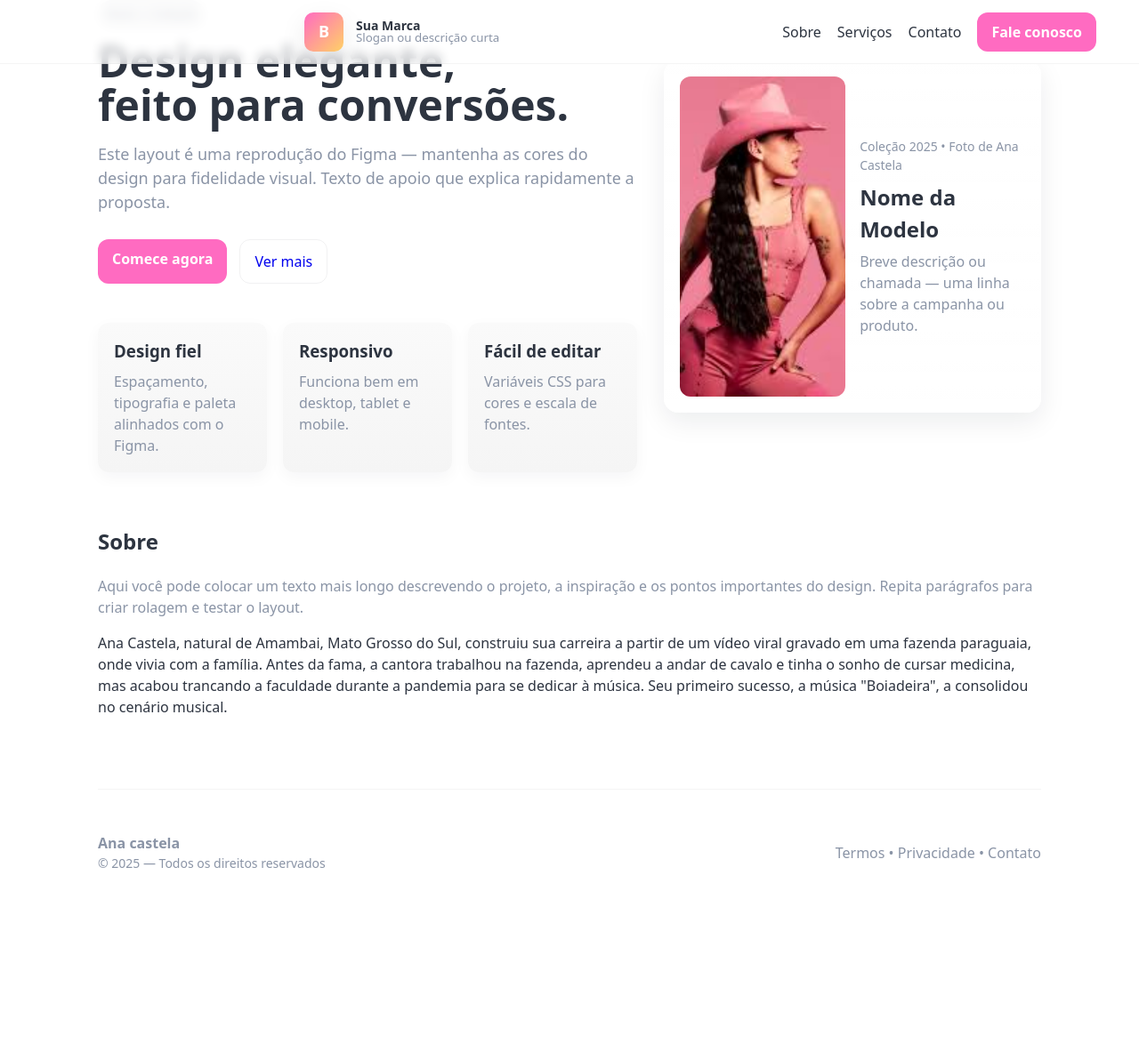
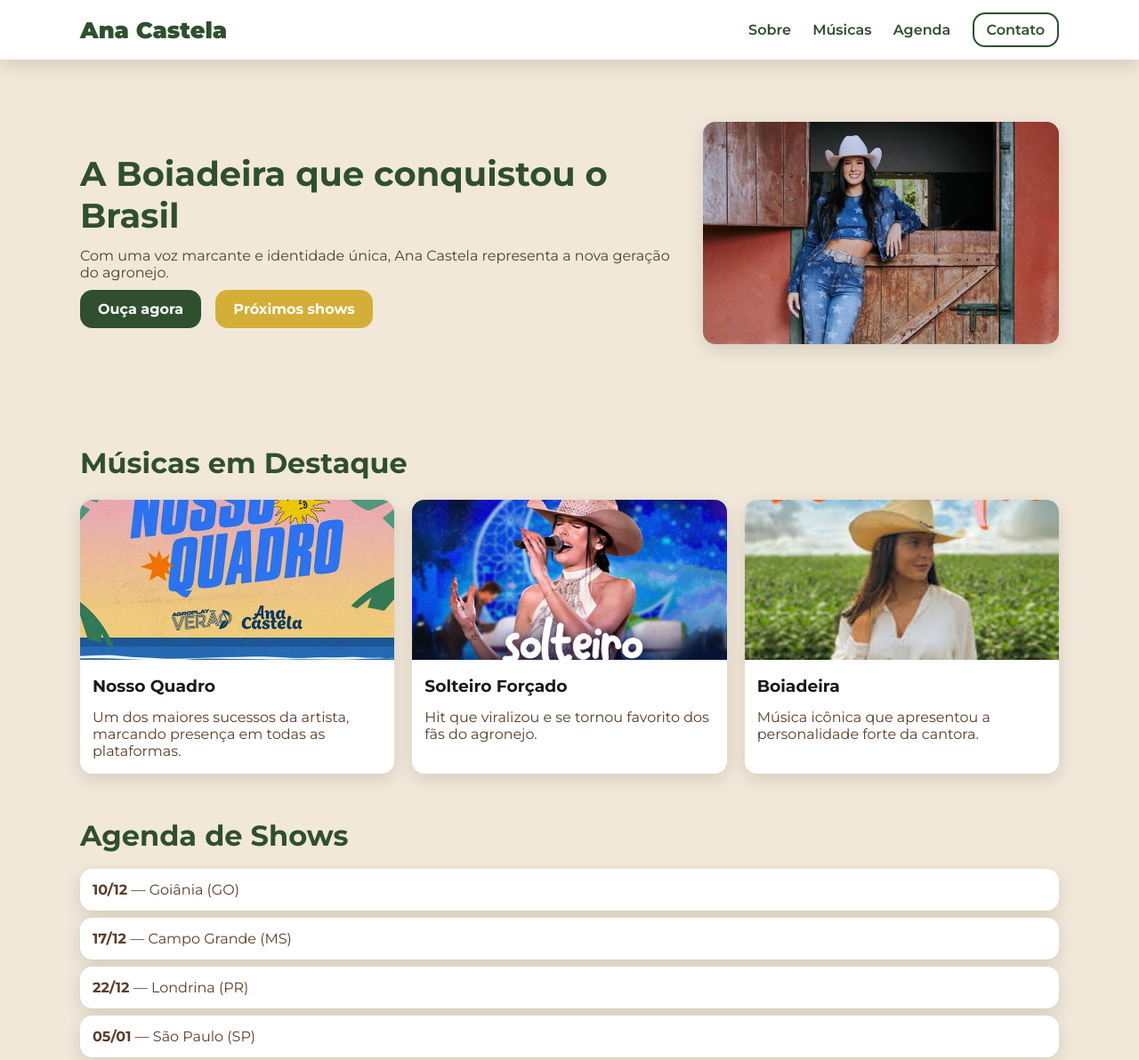
Before and after one commit to Bianca499/html, a plain HTML site: page Reproduzindo design/index.html in a window 1280 px wide. Shown: the top 1192 px of the page at 89% size. Before the commit the page ends 1029 px from the top, so only its background shows below. Drawn offline with Linux system fonts and the light colour scheme.

Commit message:
Add files via upload

```diff
--- a/Reproduzindo design/index.html
+++ b/Reproduzindo design/index.html
@@ -7,101 +7,101 @@
     <link rel="stylesheet" href="style.css">
 </head>
 <body>
+      <!-- Fonte estilo country moderna -->
+    <link href="https://fonts.googleapis.com/css2?family=Montserrat:wght@300;400;600;700;900&display=swap" rel="stylesheet">
 </head>
 <body>
-<header>
-<div class="brand container">
-<div class="logo">B</div>
-<div style="display:flex;flex-direction:column;line-height:1">
-<strong style="font-size:14px">Sua Marca</strong>
-<small style="color:var(--color-muted);">Slogan ou descrição curta</small>
-</div>
-</div>
 
+    <!-- HEADER -->
+    <header class="header">
+        <div class="container header-content">
+            <h1 class="logo">Ana Castela</h1>
 
-<nav style="margin-right:24px">
-<a href="#sobre">Sobre</a>
-<a href="#servicos">Serviços</a>
-<a href="#contato">Contato</a>
-<a class="cta" href="#">Fale conosco</a>
-</nav>
-</header>
+            <nav class="nav">
+                <a href="#sobre">Sobre</a>
+                <a href="#musicas">Músicas</a>
+                <a href="#agenda">Agenda</a>
+                <a href="#contato" class="btn-outline">Contato</a>
+            </nav>
+        </div>
+    </header>
 
+    <!-- HERO -->
+    <section class="hero">
+        <div class="container hero-grid">
 
-<main class="container">
-<section class="hero">
-<div class="hero-left">
-<span class="tag">Novo — Coleção</span>
-<h1>Design elegante, <br>feito para conversões.</h1>
-<p class="lead">Este layout é uma reprodução do Figma — mantenha as cores do design para fidelidade visual. Texto de apoio que explica rapidamente a proposta.</p>
-<div class="buttons">
-<a class="cta" href="#">Comece agora</a>
-<a class="btn-secondary" href="#">Ver mais</a>
-</div>
+            <div class="hero-text">
+                <h2>A Boiadeira que conquistou o Brasil</h2>
+                <p>Com uma voz marcante e identidade única, Ana Castela representa a nova geração do agronejo.</p>
 
+                <div class="hero-buttons">
+                    <a href="#musicas" class="btn-primary">Ouça agora</a>
+                    <a href="#agenda" class="btn-secondary">Próximos shows</a>
+                </div>
+            </div>
 
-<div class="features">
-<div class="feature">
-<h3>Design fiel</h3>
-<p>Espaçamento, tipografia e paleta alinhados com o Figma.</p>
-</div>
-<div class="feature">
-<h3>Responsivo</h3>
-<p>Funciona bem em desktop, tablet e mobile.</p>
-</div>
-<div class="feature">
-<h3>Fácil de editar</h3>
-<p>Variáveis CSS para cores e escala de fontes.
-</p>
-</div>
-</div>
-</div>
+            <div class="hero-image">
+                <img src="ana-castela imagem dela.webp" alt="Foto de Ana Castela">
+            </div>
 
+        </div>
+    </section>
 
-<div class="hero-right">
-<div class="card sticky-box">
-<div style="width:48%;">
-<div class="model">
-<!-- Substitua o caminho pela foto da modelo do Figma -->
-<img src="modelo ana castela.jpg" alt="Ana Castela">
-</div>
-</div>
-<div class="info">
-<div class="meta">Coleção 2025 • Foto de Ana Castela</div>
-<h2 style="margin:8px 0 6px">Nome da Modelo</h2>
-<p style="margin:0;color:var(--color-muted)">Breve descrição ou chamada — uma linha sobre a campanha ou produto.</p>
-</div>
-</div>
+    <!-- MÚSICAS -->
+    <section id="musicas" class="musicas container">
+        <h2>Músicas em Destaque</h2>
 
+        <div class="cards">
 
-</div>
-</section>
+            <div class="card">
+                <img src="Nosso quadro.jpg" alt="">
+                <h3>Nosso Quadro</h3>
+                <p>Um dos maiores sucessos da artista, marcando presença em todas as plataformas.</p>
+            </div>
 
+            <div class="card">
+                <img src="Solteiro_Forçado_-_Ana_Castela.png"">
+                <h3>Solteiro Forçado</h3>
+                <p>Hit que viralizou e se tornou favorito dos fãs do agronejo.</p>
+            </div>
 
-<section id="sobre" style="margin-top:60px">
-<h2>Sobre</h2>
-<p style="color:var(--color-muted)">Aqui você pode colocar um texto mais longo descrevendo o projeto, a inspiração e os pontos importantes do design. Repita parágrafos para criar rolagem e testar o layout.</p>
+            <div class="card">
+                <img src="musica boiadeira.jpg" alt="">
+                <h3>Boiadeira</h3>
+                <p>Música icônica que apresentou a personalidade forte da cantora.</p>
+            </div>
 
+        </div>
+    </section>
 
-<article style="margin-top:18
-</p>Ana Castela, natural de Amambai, Mato Grosso do Sul, construiu sua carreira a partir de um vídeo viral gravado em uma fazenda paraguaia, onde vivia com a família. Antes da fama, a cantora trabalhou na fazenda, aprendeu a andar de cavalo e tinha o sonho de cursar medicina, mas acabou trancando a faculdade durante a pandemia para se dedicar à música. Seu primeiro sucesso, a música "Boiadeira", a consolidou no cenário musical. <p></p>
-<p>Ana Castela, natural de Amambai, Mato Grosso do Sul, construiu sua carreira a partir de um vídeo viral gravado em uma fazenda paraguaia, onde vivia com a família. Antes da fama, a cantora trabalhou na fazenda, aprendeu a andar de cavalo e tinha o sonho de cursar medicina, mas acabou trancando a faculdade durante a pandemia para se dedicar à música. Seu primeiro sucesso, a música "Boiadeira", a consolidou no cenário musical. </p>
-</article>
+    <!-- AGENDA -->
+    <section id="agenda" class="agenda container">
+        <h2>Agenda de Shows</h2>
 
+        <ul class="agenda-list">
+            <li><strong>10/12</strong> — Goiânia (GO)</li>
+            <li><strong>17/12</strong> — Campo Grande (MS)</li>
+            <li><strong>22/12</strong> — Londrina (PR)</li>
+            <li><strong>05/01</strong> — São Paulo (SP)</li>
+        </ul>
+    </section>
 
-</section>
+    <!-- FOOTER -->
+    <footer id="contato" class="footer">
+        <div class="container footer-content">
+            <div>
+                <h3>Ana Castela</h3>
+                <p>Site fã inspirado na estética oficial da cantora.</p>
+            </div>
 
+            <div class="footer-links">
+                <a href="#">Instagram</a>
+                <a href="#">Spotify</a>
+                <a href="#">YouTube</a>
+            </div>
+        </div>
+    </footer>
 
-<footer>
-<div style="display:flex;justify-content:space-between;align-items:center;gap:16px;flex-wrap:wrap">
-<div>
-<strong>Ana castela</strong>
-<div style="color:var(--color-muted);font-size:14px">© 2025 — Todos os direitos reservados</div>
-</div>
-<div style="color:var(--color-muted)">Termos • Privacidade • Contato</div>
-</div>
-</footer>
-</main>
 </body>
 </html>
 </body>
--- a/Reproduzindo design/style.css
+++ b/Reproduzindo design/style.css
@@ -1,108 +1,157 @@
-:root{
---color-primary: hsl(325, 100%, 71%); /* trocar pelo hex do design */
---color-secondary: #2D3440;
---color-accent: #FFD166;
---color-bg: #FFFFFF;
---color-muted: #8A94A6;
---container-width: 1100px;
---radius: 16px;
---shadow: 0 10px 30px rgba(17,24,39,0.08);
+/* VARIÁVEIS DE TEMA (cores country) */
+:root {
+    --green: #2F4F2F;     /* verde escuro country */
+    --gold: #D4AF37;      /* dourado */
+    --brown: #5A3E2B;     /* marrom madeira */
+    --cream: #F1E8D9;     /* bege suave */
+    --white: #FFFFFF;
+    --text: #1A1A1A;
+    --radius: 14px;
+    --shadow: 0 6px 20px rgba(0,0,0,0.12);
 }
 
+/* RESET */
+*{margin:0; padding:0; box-sizing:border-box}
+body{
+    font-family:'Montserrat', sans-serif;
+    background:var(--cream);
+    color:var(--text);
+}
+a{text-decoration:none}
 
-*{box-sizing:border-box}
-html,body{height:100%}
-body{
-margin:0;
-font-family: 'Poppins', system-ui, -apple-system, 'Segoe UI', Roboto, 'Helvetica Neue', Arial;
-background:var(--color-bg);
-color:var(--color-secondary);
--webkit-font-smoothing:antialiased;
--moz-osx-font-smoothing:grayscale;
-line-height:1.5;
+/* CONTAINER */
+.container{
+    width:min(1100px, 92%);
+    margin:auto;
 }
 
-
-header{
-position:fixed;
-left:0;right:0;top:0;
-height:72px;
-display:flex;
-align-items:center;
-justify-content:space-between;
-padding:0 24px;
-background:rgba(255,255,255,0.7);
-backdrop-filter: blur(6px);
-border-bottom:1px solid rgba(0,0,0,0.04);
-z-index:1000;
+/* HEADER */
+.header{
+    background:var(--white);
+    box-shadow:var(--shadow);
+    position:sticky;
+    top:0;
+    z-index:10;
+}
+.header-content{
+    display:flex;
+    justify-content:space-between;
+    align-items:center;
+    padding:18px 0;
+}
+.logo{
+    font-size:1.6rem;
+    color:var(--green);
+    font-weight:900;
+}
+.nav a{
+    margin-left:20px;
+    font-weight:600;
+    color:var(--green);
+}
+.btn-outline{
+    border:2px solid var(--green);
+    padding:8px 14px;
+    border-radius:var(--radius);
 }
 
-
-.brand{display:flex;gap:14px;align-items:center}
-.logo{
-width:44px;height:44px;border-radius:10px;background:linear-gradient(135deg,var(--color-primary),var(--color-accent));
-display:flex;align-items:center;justify-content:center;color:white;font-weight:700;font-size:18px;box-shadow:var(--shadow)
+/* HERO */
+.hero{
+    padding:70px 0;
+}
+.hero-grid{
+    display:grid;
+    grid-template-columns:1fr 400px;
+    gap:30px;
+    align-items:center;
+}
+.hero-text h2{
+    font-size:2.4rem;
+    color:var(--green);
+    margin-bottom:12px;
+}
+.hero-text p{
+    color:var(--brown);
+    margin-bottom:22px;
+}
+.hero-buttons a{
+    margin-right:12px;
+}
+.btn-primary{
+    background:var(--green);
+    color:white;
+    padding:12px 20px;
+    border-radius:var(--radius);
+    font-weight:700;
+}
+.btn-secondary{
+    background:var(--gold);
+    color:white;
+    padding:12px 20px;
+    border-radius:var(--radius);
+    font-weight:700;
+}
+.hero-image img{
+    width:100%;
+    border-radius:var(--radius);
+    box-shadow:var(--shadow);
 }
 
+/* MÚSICAS */
+.musicas h2{
+    font-size:2rem;
+    color:var(--green);
+    margin:40px 0 22px 0;
+}
+.cards{
+    display:grid;
+    grid-template-columns:repeat(3, 1fr);
+    gap:20px;
+}
+.card{
+    background:white;
+    border-radius:var(--radius);
+    box-shadow:var(--shadow);
+    overflow:hidden;
+}
+.card img{
+    width:100%;
+    height:180px;
+    object-fit:cover;
+}
+.card h3{margin:14px}
+.card p{margin:0 14px 16px 14px; color:var(--brown)}
 
-nav{display:flex;gap:18px;align-items:center}
-nav a{color:var(--color-secondary);text-decoration:none;font-weight:500}
-.cta{background:var(--color-primary);color:white;padding:10px 16px;border-radius:12px;text-decoration:none;font-weight:600}
-
-
-main{padding-top:110px}
-.container{max-width:var(--container-width);margin:0 auto;padding:0 20px}
-
-
-.hero{display:grid;grid-template-columns:repeat(12,1fr);gap:30px;align-items:center}
-.hero-left{grid-column:span 7}
-.hero-right{grid-column:span 5}
-
-
-h1{font-size:48px;margin:0 0 18px 0;line-height:1.03}
-p.lead{font-size:18px;color:var(--color-muted);margin:0 0 28px}
-
-
-.buttons{display:flex;gap:14px}
-.btn-secondary{padding:12px 16px;border-radius:12px;border:1px solid rgba(16,24,40,0.06);background:transparent;text-decoration:none}
-
-
-.card{
-background:linear-gradient(180deg, rgba(255,255,255,0.9), rgba(255,255,255,0.85));
-border-radius:var(--radius);
-box-shadow:var(--shadow);
-padding:18px;
-display:flex;
-gap:16px;
-align-items:center;
+/* AGENDA */
+.agenda h2{
+    margin:50px 0 18px;
+    font-size:2rem;
+    color:var(--green);
+}
+.agenda-list li{
+    background:white;
+    padding:14px;
+    border-radius:var(--radius);
+    margin-bottom:8px;
+    box-shadow:var(--shadow);
+    color:var(--brown);
+    list-style:none;
 }
 
-
-.model{width:100%;height:360px;border-radius:12px;overflow:hidden;display:flex;align-items:flex-end}
-.model img{width:100%;height:100%;object-fit:cover;display:block}
-
-
-.info{flex:1}
-.tag{display:inline-block;background:rgba(16,24,40,0.06);padding:6px 10px;border-radius:999px;font-size:13px;color:var(--color-muted);margin-bottom:12px}
-.meta{color:var(--color-muted);font-size:14px}
-
-
-.features{display:flex;gap:18px;margin-top:44px}
-.feature{flex:1;padding:18px;border-radius:12px;background:linear-gradient(180deg, rgba(250,250,250,1), rgba(245,245,245,1));box-shadow:0 6px 18px rgba(17,24,39,0.04)}
-.feature h3{margin:0 0 8px}
-.feature p{margin:0;color:var(--color-muted)}
-
-
-.sticky-box{position:sticky;top:96px}
-
-
-footer{margin-top:80px;padding:48px 0;border-top:1px solid rgba(0,0,0,0.04);color:var(--color-muted)}
-
-
-@media (max-width:900px){
-.hero{grid-template-columns:1fr;}
-.hero-left{grid-column:1}
-.hero-right{grid-column:1}
-.model{height:260px}
-h1{font-size:34px}
+/* FOOTER */
+.footer{
+    background:var(--green);
+    padding:24px 0;
+    margin-top:50px;
 }
+.footer-content{
+    display:flex;
+    justify-content:space-between;
+    align-items:center;
+    color:white;
+}
+.footer-links a{
+    margin-left:16px;
+    color:white;
+    font-weight:600;
+}
```
Also changed, not shown: Reproduzindo design/Nosso quadro.jpg (added), Reproduzindo design/Solteiro_Forçado_-_Ana_Castela.png (added), Reproduzindo design/ana-castela imagem dela.webp (added), Reproduzindo design/musica boiadeira.jpg (added).
